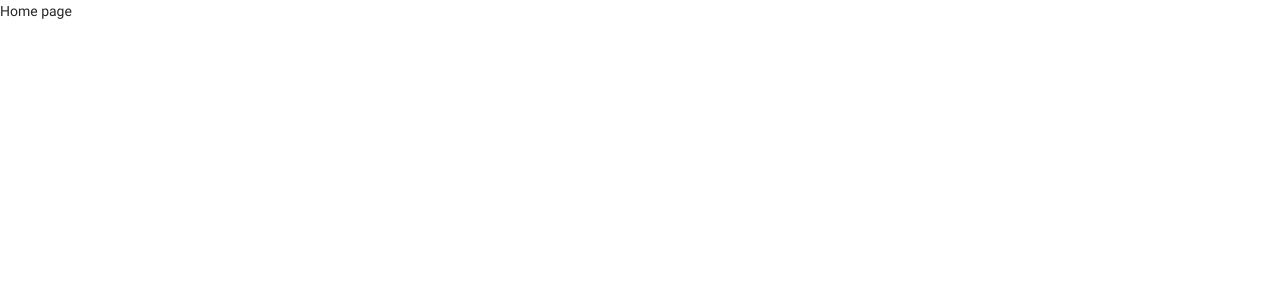
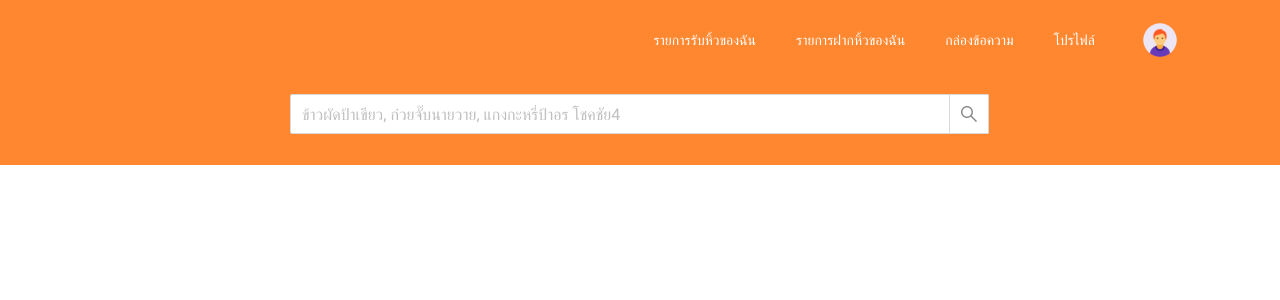
Before and after one commit to nnaboon/HelloHelper_Frontend, a React (Create React App) app: page /home in a window 1280 px wide. Shown: the top 300 px of the page. Built offline with nearby package versions, Linux system fonts and the light colour scheme.

Commit message:
search bar at home page

```diff
--- a/src/components/Navbar/Navbar.tsx
+++ b/src/components/Navbar/Navbar.tsx
@@ -1,26 +1,30 @@
 import styled from '@emotion/styled';
 import React from 'react';
+import { Input } from 'antd';
 import UserPic from '../../images/avatar_user.png';
 
 const NavbarSection = styled.div`
-  width: 100%;
-  min-height: 65px;
-  position: fixed;
-  top: 0;
-  display: flex;
-  justify-content: end;
-  right: 100px;
+    width: 100%;
+    height: 165px;
+    position: fixed;
+    top: 0;
+    display: flex;
+    flex-direction: column;
+    background: #FF8730;
 `;
 
 const NavbarList = styled.ul`
     list-style-type: none;
     display: flex;
     align-items: center;
-
+    justify-content: end;
+    border-box: box-sizing;
+    padding: 20px 100px;
     > li {
         display:inline;
         margin: 0 20px;
         cursor: pointer;
+        color: #ffff;
     }
 `;
 
@@ -31,15 +35,36 @@ const MyAccount = styled.img`
     border-radius: 50%;
     margin-left: 25px;
 `;
+
+const SearchBarContainer = styled.div`
+    position: relative;
+    width: 100%;
+    display: flex;
+    justify-content: center;
+`;
+
 export const Navbar = () => {
+    const { Search } = Input;
+    const onSearch = value => console.log(value);
+
     return (
         <div>
             <NavbarSection>
                 <NavbarList>
                     <li>รายการรับหิ้วของฉัน</li>
                     <li>รายการฝากหิ้วของฉัน</li>
+                    <li>กล่องข้อความ</li>
+                    <li>โปรไฟล์</li>
                     <MyAccount src={UserPic} alt="my account" />
                 </NavbarList>
+                <SearchBarContainer>
+                    <Search
+                        placeholder="ข้าวผัดป้าเขียว, ก๋วยจั๊บนายวาย, แกงกะหรี่ป้าอร โชคชัย4"
+                        onSearch={onSearch}
+                        size="large"
+                        style={{ width: '700px', height: '40px' }}
+                    />
+                </SearchBarContainer>
             </NavbarSection>
         </div>
 
--- a/src/pages/Homepage.tsx
+++ b/src/pages/Homepage.tsx
@@ -1,8 +1,13 @@
+
 import React from 'react';
 import styled from '@emotion/styled';
+import { Navbar } from 'components/Navbar/Navbar';
 
 export const HomePage = () => {
     return (
-        <div>Home page</div>
+        <React.Fragment>
+            <Navbar />
+            <div>Home page</div>
+        </React.Fragment>
     )
 }
--- a/src/pages/Landing.tsx
+++ b/src/pages/Landing.tsx
@@ -2,7 +2,7 @@
 /** @jsx jsx */
 import React, { useState} from 'react';
 import styled from '@emotion/styled';
-import { Input, Space, Modal, Button } from 'antd';
+import { Input} from 'antd';
 import { css, jsx, useTheme } from '@emotion/react'
 import OrangeCircle from '../images/circle-orange-background.png';
 import { PopularRequestCard } from 'components/Card/PopularRequestCard';
```
